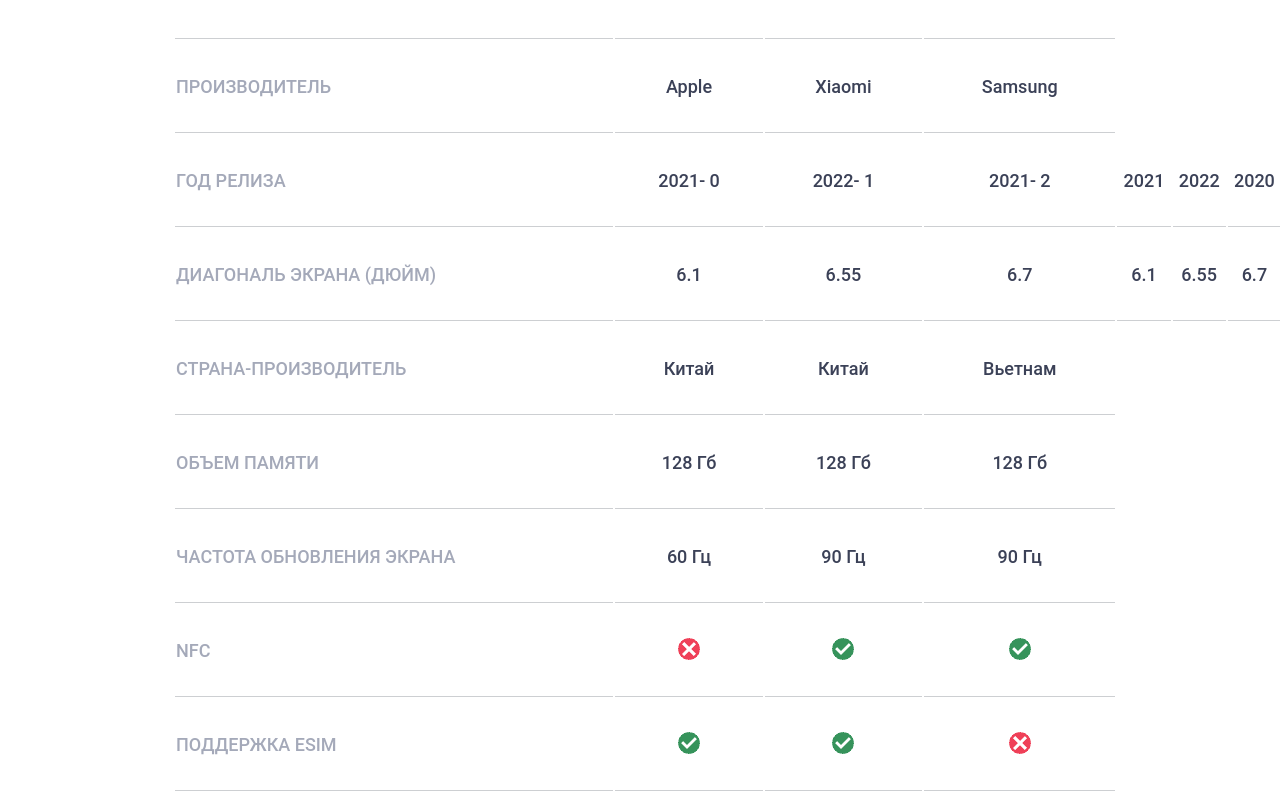
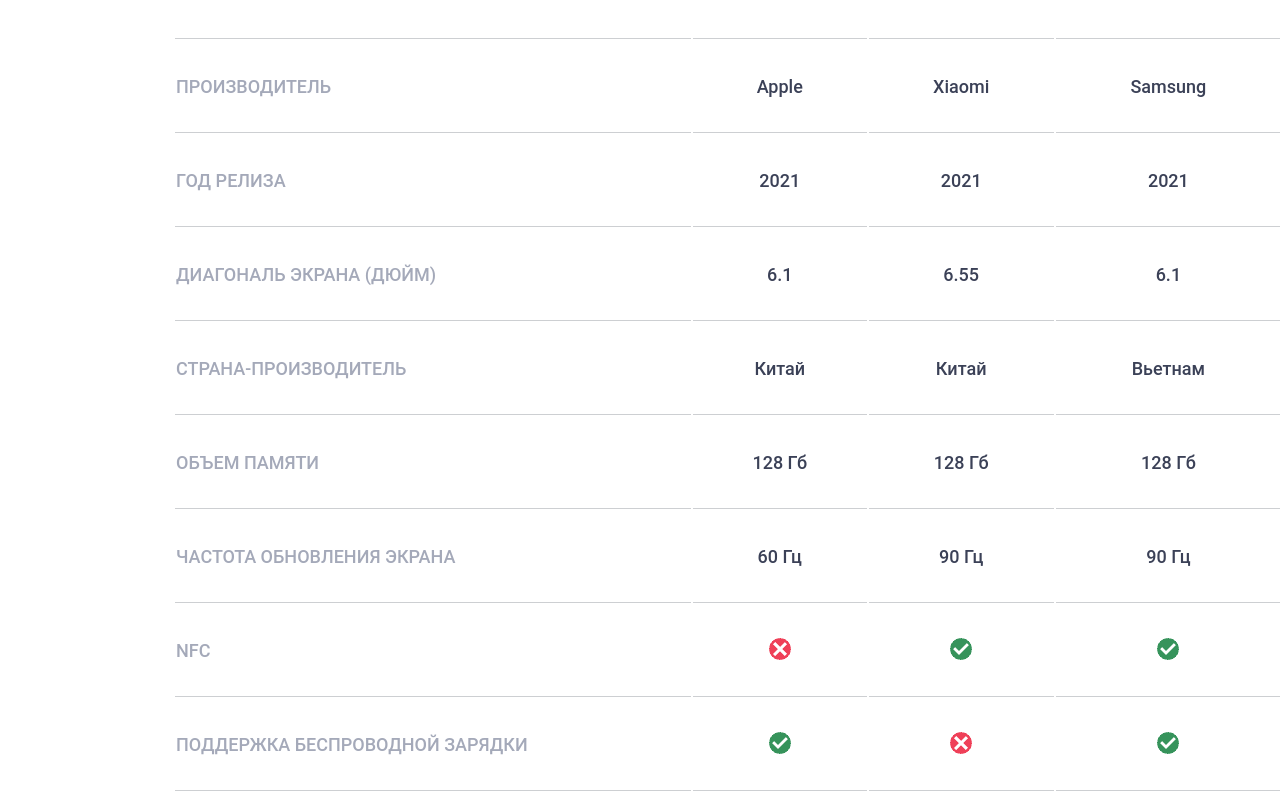
Before and after one commit to vitnsk/filterGoodJS, a Vue app: page / in a window 1280 px wide. Shown: the part 500-1300 px from the top of the page. Built offline with nearby package versions, Linux system fonts and the light colour scheme.

Commit message:
work-ver-3

```diff
--- a/src/components/Phone.vue
+++ b/src/components/Phone.vue
@@ -44,7 +44,7 @@
                 <tr>
                 <th>
                     <div class="show-difference">
-                    <input type="checkbox"  v-model="hideGoods" >Показать различия
+                    <input type="checkbox"  @click="hide" >Показать различия
                  </div>
                 </th>
 
@@ -63,27 +63,20 @@
         </thead>
 
         <tbody>
-                <tr >
-                <td class="products-rows">Производитель</td>
-                       <td class="info-rows" v-for="(phone, index) in dateList=phones.slice(0,n)" :key="index">{{phone.company}}</td>
+                <tr v-if="!hideCompany">
+                  <td class="products-rows">Производитель</td>
+                  <td class="info-rows" v-for="(phone, index) in dateList=phones.slice(0,n)" :key="index">{{phone.company}}</td>
 
                 </tr>
 
-                <tr>
+                <tr v-if="!hideYear">
                 <td class="products-rows"> год релиза</td>
-                <!-- <td class="info-rows" v-for="(phone, index) in dateList=phones.slice(0,n)" :key="index">{{phone.year}}</td> -->
-                <template v-for="(phone, index) in phones" :key="index" :value="dateYear">
-                    <template v-if="index < n" >
-
-                    <td class="info-rows" >{{phone.year}}- {{index}}</td>
-
-                </template>
-                </template>
-                <td class="info-rows" v-for="(phone) in dateYear" >{{phone}}</td>
+                <td class="info-rows" v-for="(phone, index) in dateListYear=phones.slice(0,n)" :key="index">{{phone.year}}</td>
+                 <!-- <td class="info-rows" v-for="(phone) in dateYear" >{{phone}}</td> -->
             </tr>
-                <tr>
+                <tr  v-if="!hideDiagonal" >
                 <td class="products-rows"> Диагональ экрана (дюйм)</td>
-                <td class="info-rows" v-for="(phone, index) in dateList=phones.slice(0,n)" :key="index" :value="dateScreen">{{phone.diagonal}}</td>
+                <td class="info-rows" v-for="(phone, index) in dateList=phones.slice(0,n)" :key="index">{{phn=phone.diagonal}}</td>
 
                 <td class="info-rows" v-for="(phone) in dateScreen" >{{phone}}</td>
             </tr>
@@ -124,7 +117,7 @@
                 </table>
                 <button class="number-button" @click="good5">5</button>
             </div>
-            <button class="hid" @click="selectList">Массив</button>
+            <button class="hid" @click="hide">Массив</button>
     </section>
 
 </template>
@@ -143,25 +136,27 @@
             n:3,
               phones: [
                       {title:'Apple iPhone 12', titleImg:'./src/components/images/image 16.png',company:'Apple', year: 2021, diagonal: 6.1, country: "Китай", memory: 128 ,fscreen: 60, NFC: './src/components/images/Subtract0.png', ESIM: './src/components/images/Subtract1.png', wcharger: './src/components/images/Subtract1.png',  price: 81990},
-                      {title:'Xiaomi Mi 11 Lite', titleImg:'./src/components/images/Xiaomi Mi 11 Lite 1.png', company:'Xiaomi', year: 2022, diagonal: 6.55, country: "Китай", memory: 128 ,fscreen: 90, NFC: './src/components/images/Subtract1.png', ESIM: './src/components/images/Subtract1.png', wcharger: './src/components/images/Subtract0.png',  price: 27490},
-                      {title:'Samsung Galaxy A72', titleImg:'./src/components/images/A72 1.png', company:'Samsung', year: 2021, diagonal: 6.7, country: "Вьетнам", memory: 128 ,fscreen: 90, NFC: './src/components/images/Subtract1.png', ESIM: './src/components/images/Subtract0.png', wcharger: './src/components/images/Subtract1.png',  price: 32890},
-                      {title:'Samsung Galaxy A72', titleImg:'./src/components/images/A72 1.png', company:'Samsung', year: 2021, diagonal: 6.7, country: "Вьетнам", memory: 128 ,fscreen: 90, NFC: './src/components/images/Subtract1.png', ESIM: './src/components/images/Subtract0.png', wcharger: './src/components/images/Subtract1.png',  price: 32890},
+                      {title:'Xiaomi Mi 11 Lite', titleImg:'./src/components/images/Xiaomi Mi 11 Lite 1.png', company:'Xiaomi', year: 2021, diagonal: 6.55, country: "Китай", memory: 128 ,fscreen: 90, NFC: './src/components/images/Subtract1.png', ESIM: './src/components/images/Subtract1.png', wcharger: './src/components/images/Subtract0.png',  price: 27490},
+                      {title:'Samsung Galaxy A72', titleImg:'./src/components/images/A72 1.png', company:'Samsung', year: 2021, diagonal: 6.1, country: "Вьетнам", memory: 128 ,fscreen: 90, NFC: './src/components/images/Subtract1.png', ESIM: './src/components/images/Subtract0.png', wcharger: './src/components/images/Subtract1.png',  price: 32890},
+                      {title:'Samsung Galaxy A72', titleImg:'./src/components/images/A72 1.png', company:'Samsung', year: 2022, diagonal: 6.7, country: "Вьетнам", memory: 128 ,fscreen: 90, NFC: './src/components/images/Subtract1.png', ESIM: './src/components/images/Subtract0.png', wcharger: './src/components/images/Subtract1.png',  price: 32890},
                       {title:'Samsung Galaxy A72', titleImg:'./src/components/images/A72 1.png', company:'Samsung', year: 2021, diagonal: 6.7, country: "Вьетнам", memory: 128 ,fscreen: 90, NFC: './src/components/images/Subtract1.png', ESIM: './src/components/images/Subtract0.png', wcharger: './src/components/images/Subtract1.png',  price: 32890},
                       {title:'Samsung Galaxy A72', titleImg:'./src/components/images/A72 1.png', company:'Samsung', year: 2020, diagonal: 6.9, country: "Вьетнам", memory: 128 ,fscreen: 90, NFC: './src/components/images/Subtract1.png', ESIM: './src/components/images/Subtract0.png', wcharger: './src/components/images/Subtract1.png',  price: 32890}
 
               ],
               selectedGoods:[],
 
-              visible: true,
+
               hideGoods: false,
+              hideCompany: false,
+              hideYear:false,
+
+
 
         }
 
               },
 methods: {
-	    hiden() {
-	    this.visible = !this.visible;
-	},
+
     good2(){
        this.n=2;
        this.vis2=true,
@@ -206,17 +201,37 @@
 
 },
 computed:{
-    dateYear(){
-    return [...new Set(this.phones.map(a=>a.year))];
-    },
 
-    dateYearf(){
-    return[phones.filter((item, index) => arr.indexOf(item) === index)];
-    },
-    dateScreen() {
-    return [...new Set(this.dateList.map(a=>a.diagonal))];
+    hide() {
+        const arrCompany= [...new Set(this.dateList.map(a=>a.company))]
+        const arrYear= [...new Set(this.dateListYear.map(a=>a.year))]
+        const arrDiagonal= [...new Set(this.dateList.map(a=>a.diagonal))]
 
-   },
+    if(arrCompany.length==1)
+	this.hideCompany =  !this.hideCompany ;
+    else
+    this.hideCompany =  false;
+
+    if(arrYear.length==1)
+	this.hideYear =  !this.hideYear ;
+     else
+     this.hideYear =  false;
+
+    if(arrDiagonal.length==1)
+	this.hideDiagonal =  !this.hideDiagonal ;
+    else
+    this.hideDiagonal =  false;
+
+
+
+	},
+
+
+
+
+
+
+
   },
 }
 
```
